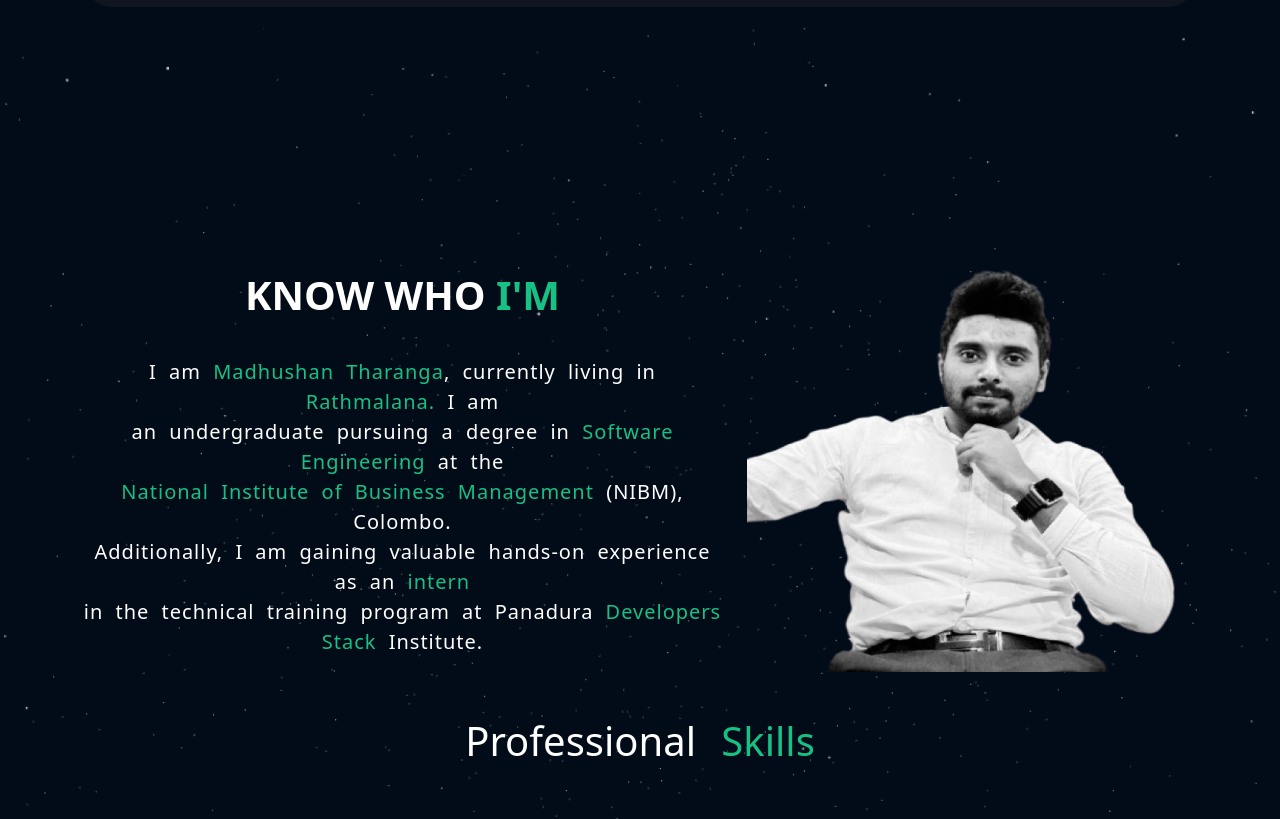
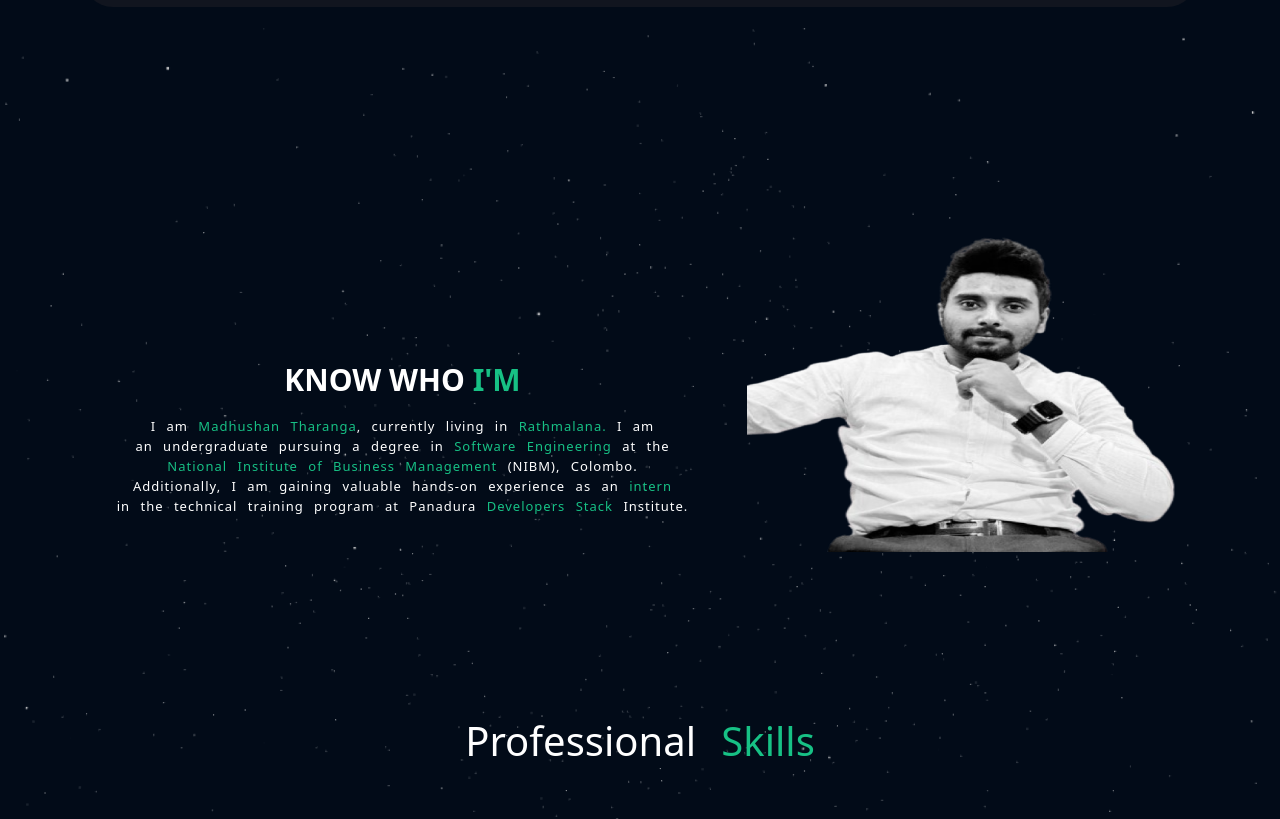
Before and after one commit to MadhushanTharanga/my-portfolio, a plain HTML site: page index.html in a window 1280 px wide. Shown: the part 848-1667 px from the top of the page. Drawn offline with nearby package versions, Linux system fonts and the light colour scheme.

Commit message:
updated!

```diff
--- a/style.css
+++ b/style.css
@@ -343,8 +343,6 @@
     }
     .top-mid-outer{
         flex: 1;
-        display: none;
-
     }
 }
 @media screen and (max-width: 576px){
@@ -379,7 +377,6 @@
         font-size: 16px;
         font-family: Arial;
         font-weight: bold;
-        background-color: #17C185;
     }
 }
 @media screen and (max-width: 992px){
@@ -467,4 +464,49 @@
         font-weight: bold;
         font-size: 12px;
     }
+    .about-me-outer{
+        width: 100%;
+        height: 100vh;
+        display: flex;
+        align-items: center;
+        justify-content: center;
+        background-image: url("assets/background.png");
+
+    }
+    .left-about{
+        width: 50%;
+        height: 600px;
+        display: flex;
+        flex-direction: column;
+        align-items: center;
+        justify-content: center;
+        padding-top: 50px;
+    }
+    .left-about h1{
+        color: white;
+        font-weight: bold;
+        font-size: 30px;
+    }
+    .left-about h1 span{
+        color: #17C185;
+    }
+    .left-about p{
+        color: white;
+        text-align: center;
+        padding-top: 10px;
+        line-height: 20px;
+        font-size: 13px;
+
+    }
+    .left-about p span{
+        color: #17C185;
+    }
+    .right-about{
+        width: 50%;
+        height: 480px;
+        display: flex;
+        align-items: start;
+        justify-content: center;
+        padding-bottom: 50px;
+    }
 }
```
